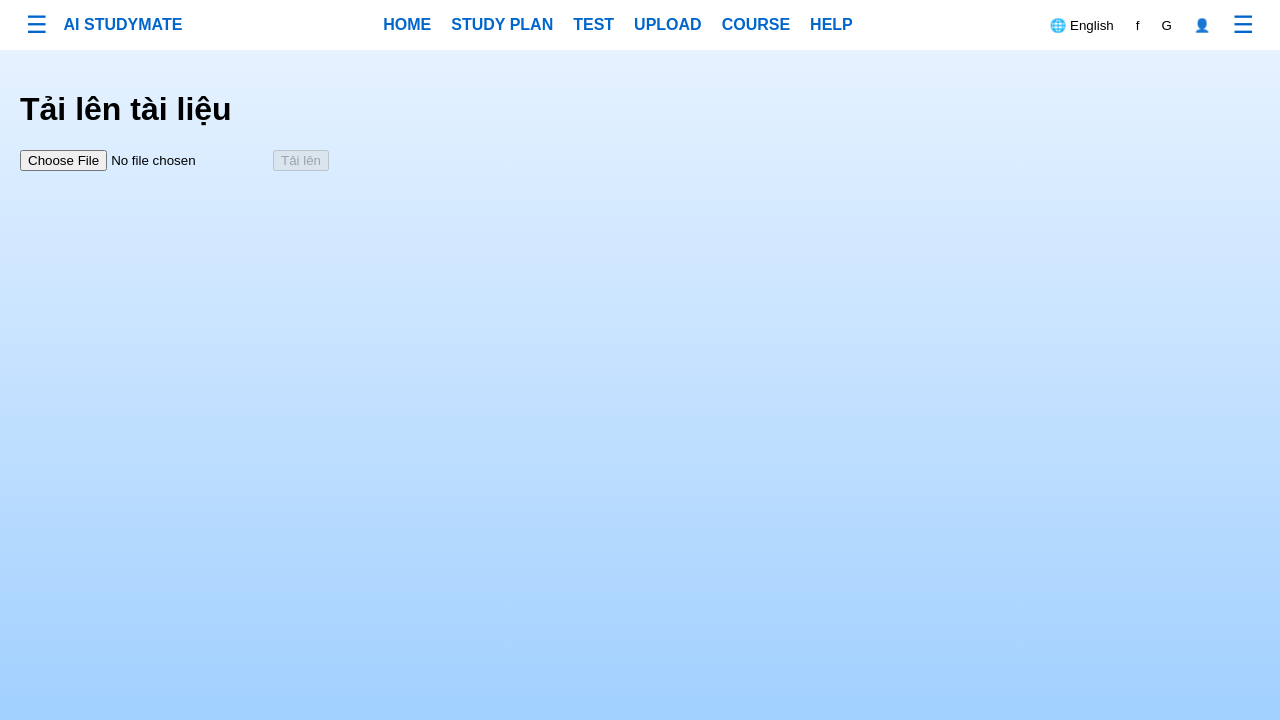
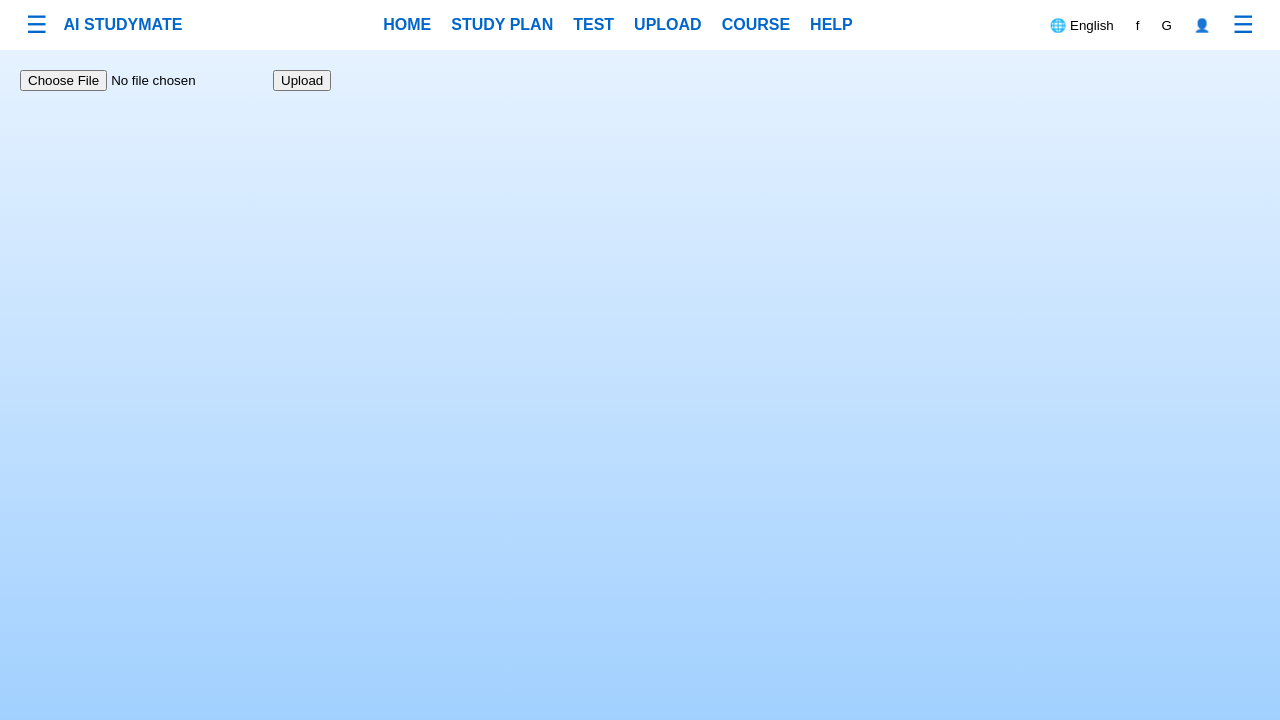
Before and after one commit to DangLeChi/AI_StudyMate, a React (Create React App) app in the folder frontend_aistudymate/: page /upload in a window 1280 px wide. Shown: the top 720 px of the page. Built offline with nearby package versions, Linux system fonts and the light colour scheme.

Commit message:
'update_chat'

```diff
--- a/frontend_aistudymate/package.json
+++ b/frontend_aistudymate/package.json
@@ -36,5 +36,11 @@
       "last 1 firefox version",
       "last 1 safari version"
     ]
+  },
+  "proxy": "http://localhost:8080",
+  "devDependencies": {
+    "autoprefixer": "^10.4.20",
+    "postcss": "^8.4.47",
+    "tailwindcss": "^3.4.13"
   }
 }
--- /dev/null
+++ b/frontend_aistudymate/postcss.config.js
@@ -0,0 +1,6 @@
+module.exports = {
+  plugins: {
+    tailwindcss: {},
+    autoprefixer: {},
+  },
+}
--- a/frontend_aistudymate/src/components/UploadPage.js
+++ b/frontend_aistudymate/src/components/UploadPage.js
@@ -1,47 +1,116 @@
-import React, { useState } from 'react';
+import React, { useState, useRef, useEffect } from 'react';
 import axios from 'axios';
+
+const API_BASE_URL = 'http://localhost:8080';
 
 function UploadPage() {
   const [file, setFile] = useState(null);
-  const [message, setMessage] = useState('');
+  const [uploadMessage, setUploadMessage] = useState('');
+  const [isUploaded, setIsUploaded] = useState(false);
+  const [chatInput, setChatInput] = useState('');
+  const [chatHistory, setChatHistory] = useState([]);
+  const chatboxRef = useRef(null);
+
+  useEffect(() => {
+    if (chatboxRef.current) {
+      chatboxRef.current.scrollTop = chatboxRef.current.scrollHeight;
+    }
+  }, [chatHistory]);
 
   const handleFileChange = (e) => {
     setFile(e.target.files[0]);
   };
 
-  const handleSubmit = async (e) => {
+  const handleUpload = async (e) => {
     e.preventDefault();
     if (file) {
+      const formData = new FormData();
+      formData.append('file', file);
       try {
-        const formData = new FormData();
-        formData.append('file', file);
-
-        const response = await fetch('http://localhost:8080/api/v1/index/index', {
-          method: 'POST',
-          body: formData,
+        const response = await axios.post(`${API_BASE_URL}/api/v1/index/index`, formData, {
+          headers: {
+            'Content-Type': 'multipart/form-data',
+          },
         });
-        console.log(response);
-
-        if (response.message === 'Hoàn thành lập chỉ mục') {
-          setMessage(response.message);
-        } else {
-          setMessage('Có lỗi xảy ra khi tải lên file.');
-        }
+        setUploadMessage(response.data.message);
+        setIsUploaded(true);
       } catch (error) {
         console.error('Error uploading file:', error);
-        setMessage('Có lỗi xảy ra khi tải lên file.');
+        setUploadMessage('Error uploading file: ' + error.message);
       }
     }
   };
 
+  const handleChat = async (e) => {
+    e.preventDefault();
+    if (!chatInput.trim()) return;
+
+    const userMessage = { role: 'user', content: chatInput, timestamp: new Date() };
+    setChatHistory(prev => [...prev, userMessage]);
+    setChatInput('');
+
+    try {
+      const response = await axios.post(`${API_BASE_URL}/api/v1/chat/chitchat`, {
+        question: chatInput,
+        top_k: 3,
+        score: 0.5
+      });
+      const aiMessage = { role: 'assistant', content: response.data.data, timestamp: new Date() };
+      setChatHistory(prev => [...prev, aiMessage]);
+    } catch (error) {
+      console.error('Error sending chat message:', error);
+      const errorMessage = { role: 'assistant', content: 'Error: Unable to get response', timestamp: new Date() };
+      setChatHistory(prev => [...prev, errorMessage]);
+    }
+  };
+
   return (
-    <div>
-      <h1>Tải lên tài liệu</h1>
-      <form onSubmit={handleSubmit}>
-        <input type="file" onChange={handleFileChange} />
-        <button type="submit" disabled={!file}>Tải lên</button>
-      </form>
-      {message && <p>{message}</p>}
+    <div className="bg-gray-200 min-h-screen flex justify-center items-center p-4">
+      <div className="bg-white w-full max-w-md rounded-lg shadow-lg flex flex-col overflow-hidden">
+        {!isUploaded ? (
+          <div className="p-4">
+            <form onSubmit={handleUpload} className="flex flex-col space-y-2">
+              <input type="file" onChange={handleFileChange} className="border p-2 rounded" />
+              <button type="submit" className="bg-blue-600 text-white px-4 py-2 rounded hover:bg-blue-700">Upload</button>
+            </form>
+            {uploadMessage && <p className="mt-2 text-sm text-gray-600">{uploadMessage}</p>}
+          </div>
+        ) : (
+          <div className="flex flex-col h-96 w-full">
+            <div ref={chatboxRef} className="flex-1 p-4 overflow-y-auto bg-blue-50 rounded-t-lg">
+              {chatHistory.map((message, index) => (
+                <div key={index} className={`flex ${message.role === 'user' ? 'justify-end' : 'justify-start'}`}>
+                  <div className={`flex items-end space-x-2 ${message.role === 'user' ? 'flex-row-reverse space-x-reverse' : ''}`}>
+                    <div className="w-8 h-8 rounded-full bg-gray-300 flex-shrink-0"></div>
+                    <div className="flex flex-col space-y-1 max-w-xs">
+                      <div className={`px-4 py-2 rounded-3xl ${message.role === 'user' ? 'bg-blue-600 text-white' : 'bg-gray-200 text-gray-800'}`}>
+                        {message.content}
+                      </div>
+                      <span className="text-xs text-gray-500 self-start">
+                        {new Date(message.timestamp).toLocaleTimeString([], { hour: '2-digit', minute: '2-digit' })}
+                      </span>
+                    </div>
+                  </div>
+                </div>
+              ))}
+            </div>
+            <form onSubmit={handleChat} className="border-t p-4 bg-white rounded-b-lg">
+              <div className="flex space-x-2">
+                <input
+                  type="text"
+                  value={chatInput}
+                  onChange={(e) => setChatInput(e.target.value)}
+                  className="flex-1 px-4 py-2 rounded-full border border-gray-300 focus:outline-none focus:ring-2 focus:ring-blue-300"
+                  placeholder="Type your message here..."
+                />
+                <button type="submit" className="bg-blue-600 text-white px-4 py-2 rounded-full hover:bg-blue-700 focus:outline-none focus:ring-2 focus:ring-blue-500">
+                  Send
+                </button>
+              </div>
+            </form>
+          </div>
+        )}
+      </div>
     </div>
   );
 }
--- a/frontend_aistudymate/src/index.css
+++ b/frontend_aistudymate/src/index.css
@@ -2,16 +2,11 @@
 @tailwind components;
 @tailwind utilities;
 
-body {
-  margin: 0;
-  font-family: -apple-system, BlinkMacSystemFont, 'Segoe UI', 'Roboto', 'Oxygen',
-    'Ubuntu', 'Cantarell', 'Fira Sans', 'Droid Sans', 'Helvetica Neue',
-    sans-serif;
-  -webkit-font-smoothing: antialiased;
-  -moz-osx-font-smoothing: grayscale;
+@layer base {
+  body {
+    @apply font-sans antialiased;
+  }
+  code {
+    @apply font-mono;
+  }
 }
-
-code {
-  font-family: source-code-pro, Menlo, Monaco, Consolas, 'Courier New',
-    monospace;
-}
```
Also changed, not shown: frontend_aistudymate/tailwind.config.js (added, +9 -0 lines), 1 other file (tests, documents, lock files or other folders).
